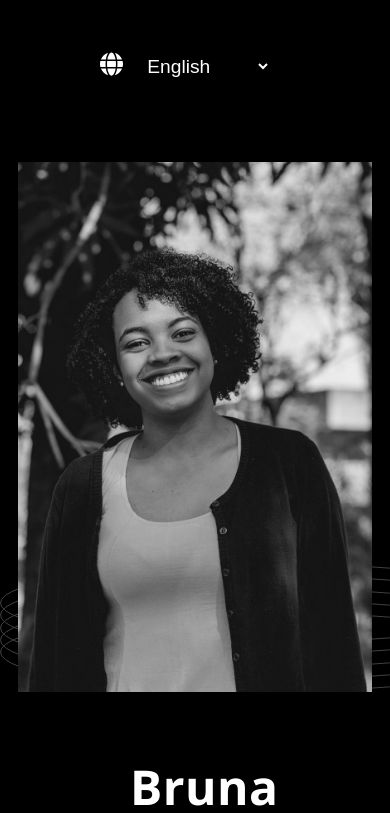
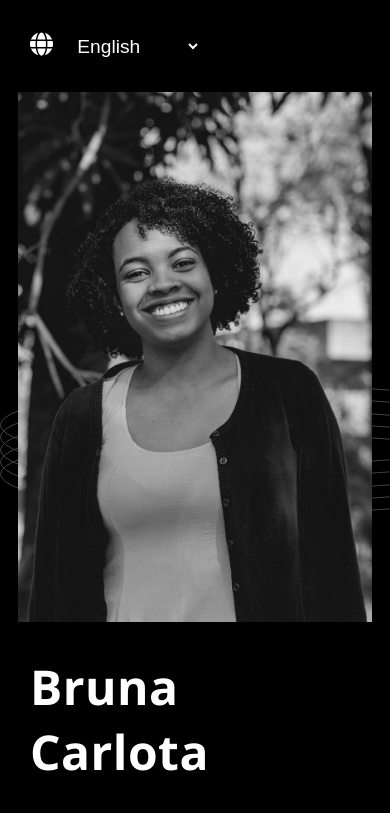
Before and after one commit to brucarlota/profile, a plain HTML site: page index.html in a window 390 px wide. Shown: the top 813 px of the page. Drawn offline with Linux system fonts and the light colour scheme.

Commit message:
Fix styling issues

```diff
--- a/src/assets/styles/style.css
+++ b/src/assets/styles/style.css
@@ -108,18 +108,21 @@ a {
 @media only screen and (max-width: 900px) {
 
   .header {
-    margin: 50px 0;
+    margin: 0;
+    margin-bottom: 30px;
     display: flex;
     position: relative;
   }
 
+  .container {
+    margin: 30px;
+  }
+
   .profile {
     flex-direction: column-reverse;
-    margin: auto 30px;
   }
 
   .profile__picture-img {
     height: 530px;
-    padding: 30px;
   }
 }
```
